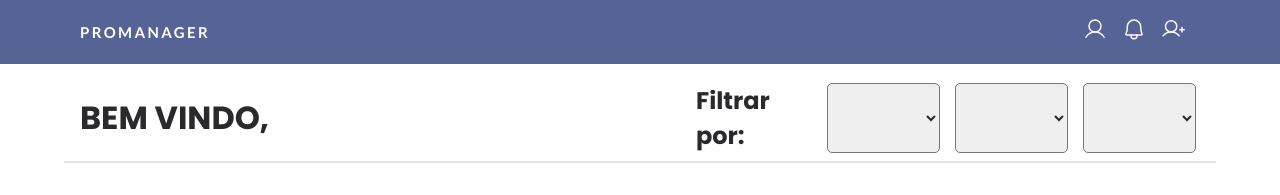
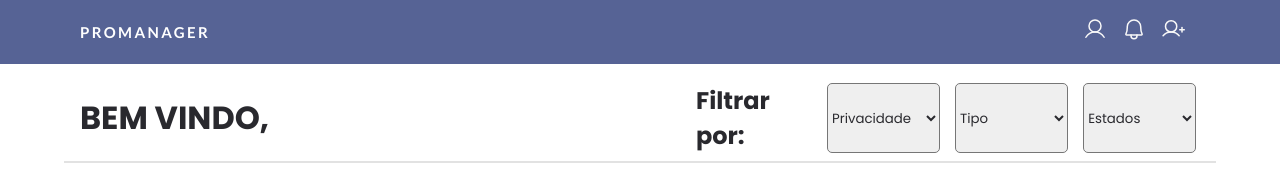
Before and after one commit to ProManage-FatecSJC/pro-manager-web, a React (Vite) app: page /dashboard in a window 1280 px wide. Shown: the top 195 px of the page. Built offline with nearby package versions, Linux system fonts and the light colour scheme; no server answers.

Commit message:
adição dos filtros front

```diff
--- a/src/pages/dashboard/index.tsx
+++ b/src/pages/dashboard/index.tsx
@@ -150,9 +150,55 @@
           <div className="filter-container">
             <h2>Filtrar por:</h2>
             <div className="filter-group">
-              <select name="" id="" className="filter"></select>
-              <select name="" id="" className="filter"></select>
-              <select name="" id="" className="filter"></select>
+              <select name="" id="" className="filter">
+
+                        <option value="all">Estados</option>
+                                    <option value="AC">Acre</option>
+                                    <option value="AL">Alagoas</option>
+                                    <option value="AP">Amapá</option>
+                                    <option value="AM">Amazonas</option>
+                                    <option value="BA">Bahia</option>
+                                    <option value="CE">Ceará</option>
+                                    <option value="DF">Distrito Federal</option>
+                                    <option value="ES">Espírito Santo</option>
+                                    <option value="GO">Goiás</option>
+                                    <option value="MA">Maranhão</option>
+                                    <option value="MT">Mato Grosso</option>
+                                    <option value="MS">Mato Grosso do Sul</option>
+                                    <option value="MG">Minas Gerais</option>
+                                    <option value="PA">Pará</option>
+                                    <option value="PB">Paraíba</option>
+                                    <option value="PR">Paraná</option>
+                                    <option value="PE">Pernambuco</option>
+                                    <option value="PI">Piauí</option>
+                                    <option value="RJ">Rio de Janeiro</option>
+                                    <option value="RN">Rio Grande do Norte</option>
+                                    <option value="RS">Rio Grande do Sul</option>
+                                    <option value="RO">Rondônia</option>
+                                    <option value="RR">Roraima</option>
+                                    <option value="SC">Santa Catarina</option>
+                                    <option value="SP">São Paulo</option>
+                                    <option value="SE">Sergipe</option>
+                                    <option value="TO">Tocantins</option>
+
+              </select>
+
+
+
+              <select name="" id="" className="filter">
+
+              <option value="all">Tipo</option>
+              <option value="multiplo">Múltiplo</option>
+              <option value="unico">Único</option>
+
+              </select>
+              <select name="" id="" className="filter">
+
+              <option value="all">Privacidade</option>
+              <option value="publico">Público</option>
+              <option value="privado">Privado</option>
+
+              </select>
             </div>
           </div>
         </header>
```
